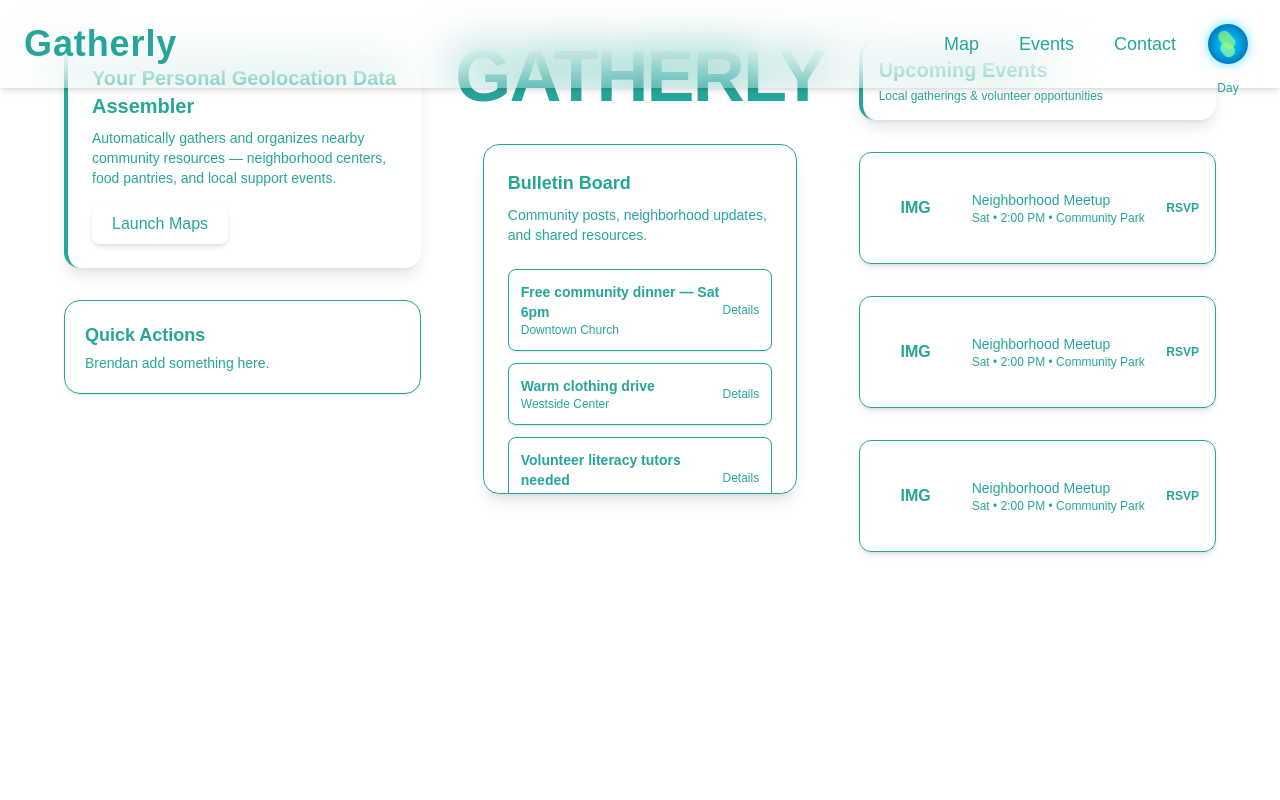
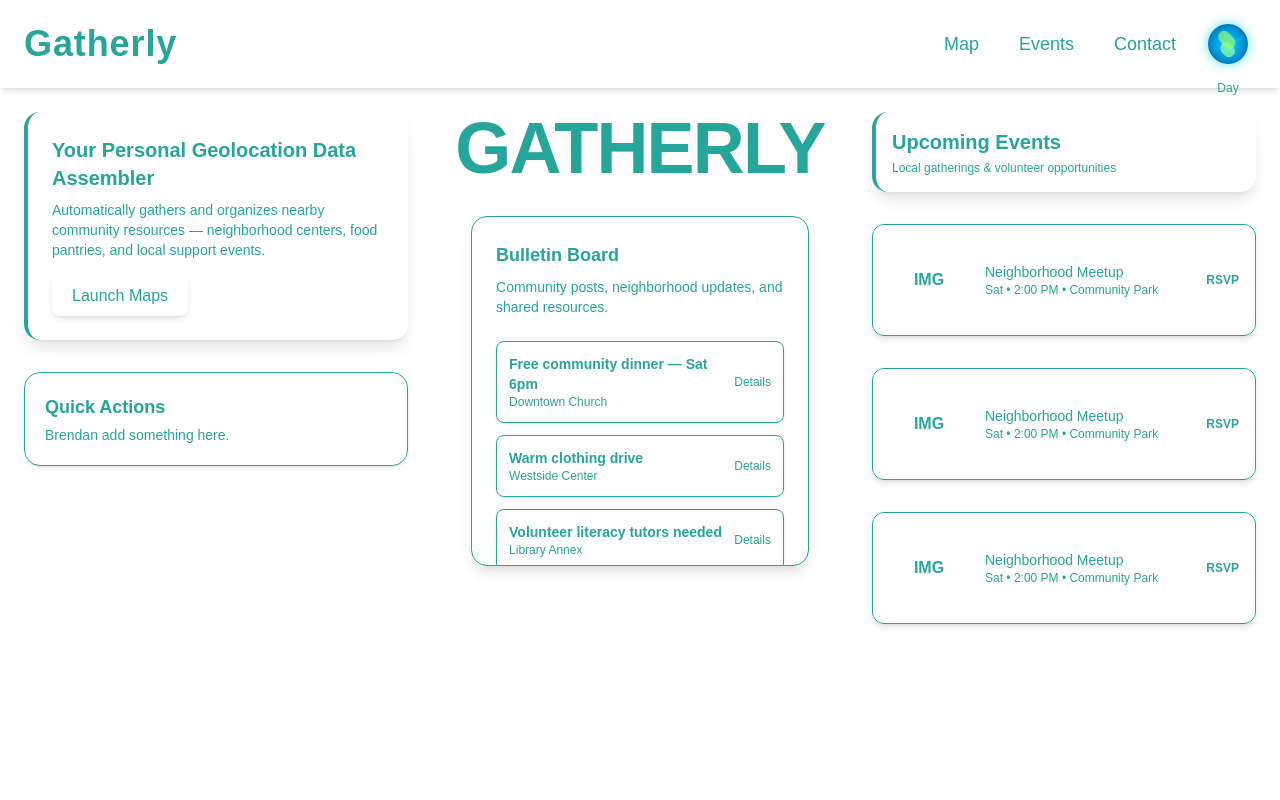
Before and after one commit to TSA-Group/tsa_group_starter, a Next.js app: page / in a window 1280 px wide. Shown: the top 800 px of the page. Built offline with nearby package versions, Linux system fonts and the light colour scheme.

Commit message:
Update page.tsx

```diff
--- a/app/page.tsx
+++ b/app/page.tsx
@@ -43,7 +43,7 @@ export default function Home() {
       {/* Theme Toggle */}
 
       {/* Main content */}
-      <main className="w-full max-w-7xl mx-auto px-16 pt-10 pb-[80vh] mt-0 grid grid-cols-1 md:grid-cols-3 gap-10">
+      <main className="w-full max-w-7xl mx-auto px-6 pt-28 pb-[80vh] mt-0 grid grid-cols-1 md:grid-cols-3 gap-10">
         {/* LEFT COLUMN */}
         <motion.section variants={fadeUp} className="space-y-8">
           <motion.div
```
